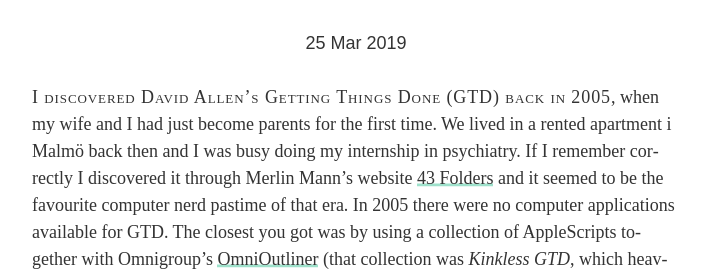
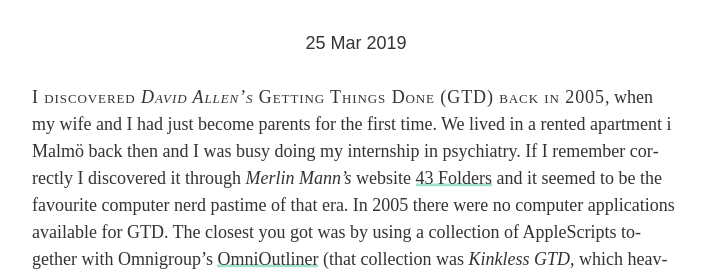
Before and after one commit to hertze/hertze.github.io, a Jekyll site: the page built from _posts/2019-03-25-paper-productivity.md, in a window 1280 px wide and 900 px high. Shown: the part 256-532 px from the top of the window, without its empty margins (284-993 px from the left). Built offline with Jekyll 4.4.1, drawn with Linux system fonts in a browser that asks for light colours; some web fonts are replaced.

```diff
--- a/_posts/2019-03-25-paper-productivity.md
+++ b/_posts/2019-03-25-paper-productivity.md
@@ -3,7 +3,7 @@ title: Paper productivity
 layout: post
 ---
 
-**I discovered David Allen's Getting Things Done (GTD) back in 2005**, when my wife and I had just become parents for the first time. We lived in a rented apartment i Malmö back then and I was busy doing my internship in psychiatry. If I remember correctly I discovered it through Merlin Mann's website [43 Folders](http://43folders.com) and it seemed to be the favourite computer nerd pastime of that era. In 2005 there were no computer applications available for GTD. The closest you got was by using a collection of AppleScripts together with Omnigroup's [OmniOutliner](https://www.omnigroup.com/omnioutliner) (that collection was *Kinkless GTD*, which heavily influenced the development of [Omnifocus](https://www.omnigroup.com/omnifocus/)). There were no smartphones either (I had a Motorola Razr, which could hold MP3 files!). GTD seemed awfully convoluted to me, but I decided to give it a try, and I bought myself a Filofax slimline Finsbury and marked up a few dividers with appropriate labels.
+**I discovered *David Allen's* Getting Things Done (GTD) back in 2005**, when my wife and I had just become parents for the first time. We lived in a rented apartment i Malmö back then and I was busy doing my internship in psychiatry. If I remember correctly I discovered it through *Merlin Mann's* website [43 Folders](http://43folders.com) and it seemed to be the favourite computer nerd pastime of that era. In 2005 there were no computer applications available for GTD. The closest you got was by using a collection of AppleScripts together with Omnigroup's [OmniOutliner](https://www.omnigroup.com/omnioutliner) (that collection was *Kinkless GTD*, which heavily influenced the development of [Omnifocus](https://www.omnigroup.com/omnifocus/)). There were no smartphones either (I had a Motorola Razr, which could hold MP3 files!). GTD seemed awfully convoluted to me, but I decided to give it a try, and I bought myself a Filofax slimline Finsbury and marked up a few dividers with appropriate labels.
 
 This first setup worked well. I had problems with GTD of course, the same problems I think many people have, namely doing the actual work involved with collecting, clarifying, processing, reviewing and doing the tasks. For some reason I always got anxious when it was time to sit down and make decisions on all the stuff I had collected, which meant I did not do these reviews nearly as often as I should have. My brain likes to rebel against any structure imposed on it, even when it comes from itself.
 
```
